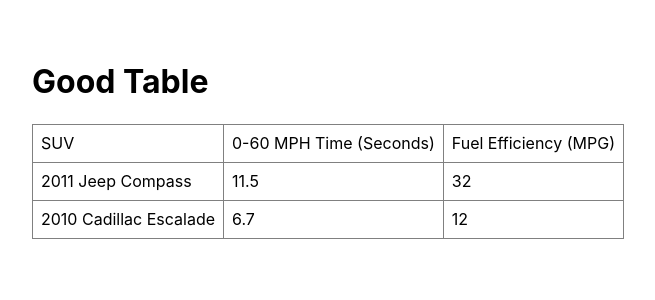
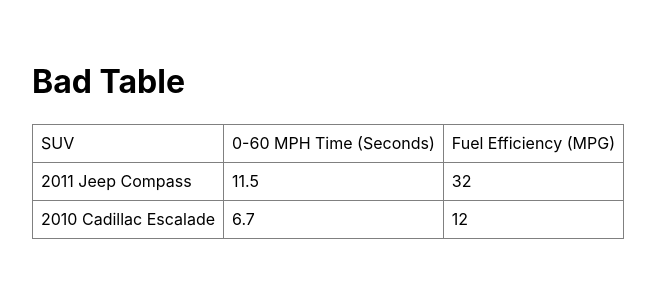
Before and after one commit to stuartthull/accessibility-session, a React (Create React App) app: page /bad-table in a window 1280 px wide. Shown: the top 300 px of the page, without its empty margins (8-663 px from the left). Built offline with nearby package versions, Linux system fonts and the light colour scheme.

Commit message:
third push of pages

```diff
--- a/src/pages/bad-table.jsx
+++ b/src/pages/bad-table.jsx
@@ -3,7 +3,7 @@
 function BadTable() {
     return (
         <Fragment>
-            <h1 aria-hidden="true">Good Table</h1>
+            <h1 aria-hidden="true">Bad Table</h1>
 
             <table border="1" cellPadding="8">
                 <tr>
```
